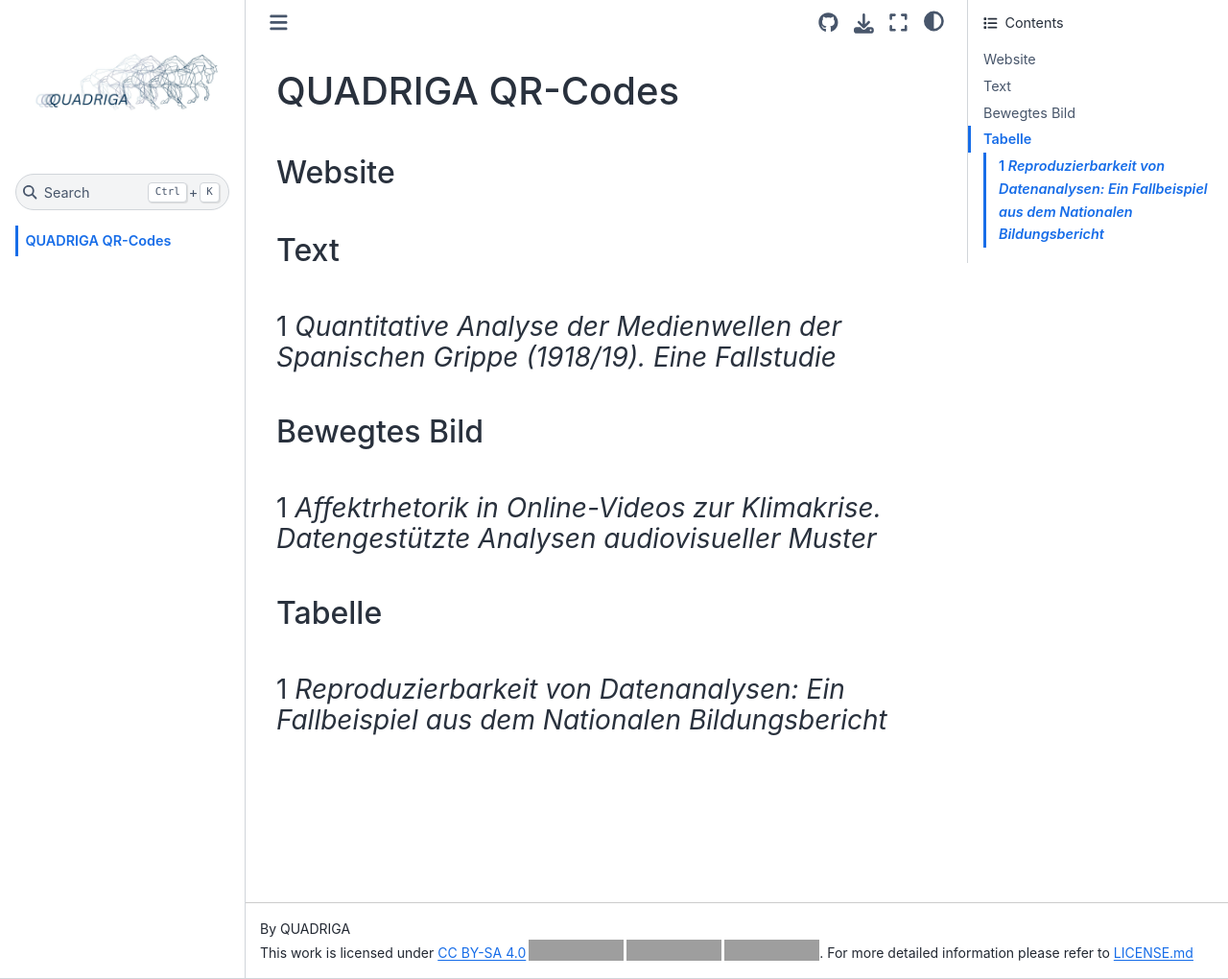
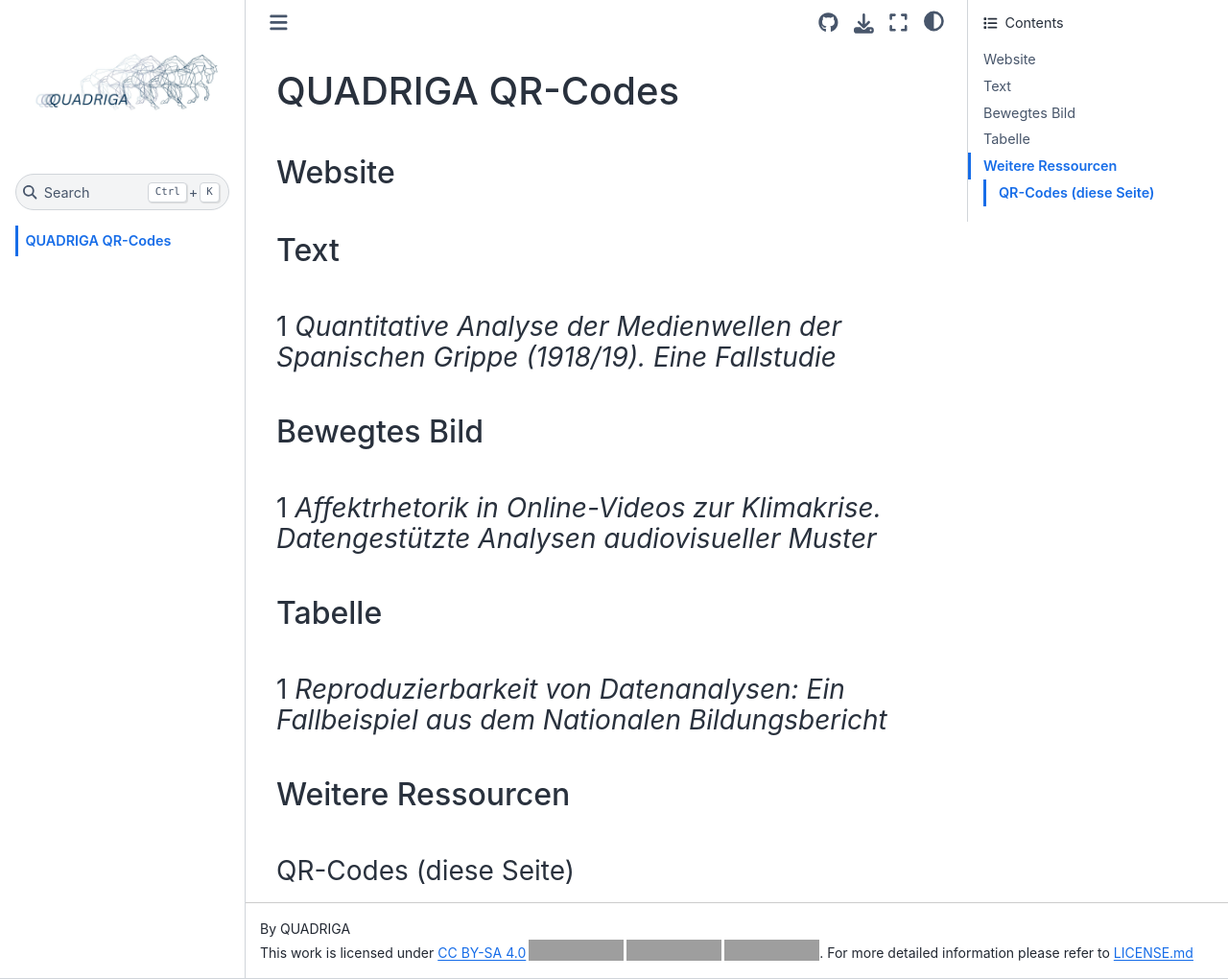
Before and after one commit to quadriga-dk/qr, a Jupyter Book: the page built from qr.md, in a window 1280 px wide and 1020 px high. Shown: the whole window at 96% size. Built offline with Jupyter Book 1.0.4 settings and Sphinx 7.4.7 and the Sphinx Book theme 1.1.4, drawn with Linux system fonts in a browser that asks for light colours; grey boxes are pictures that could not be loaded.

Commit message:
feat: QR-Code und Link zur QR-Code-Seite

````diff
--- a/qr.md
+++ b/qr.md
@@ -27,6 +27,9 @@ qr_dict = {
   },
   "tabelle-fs-1": {
     "url": "https://quadriga-dk.github.io/Tabelle-Fallstudie-1/"
+  },
+  "qr-codes": {
+    "url": "https://quadriga-dk.github.io/qr"
   }
 }
 for key, value in qr_dict.items():
@@ -82,3 +85,14 @@ https://quadriga-dk.github.io/Bewegtes-Bild-Fallstudie-1/
 
 https://quadriga-dk.github.io/Tabelle-Fallstudie-1/
 ```
+
+
+## Weitere Ressourcen
+
+### QR-Codes (diese Seite)
+```{glue:figure} qr-qr-codes
+:figwidth: 450px
+:name: "qr-qr-codes"
+
+https://quadriga-dk.github.io/qr/
+```
````
